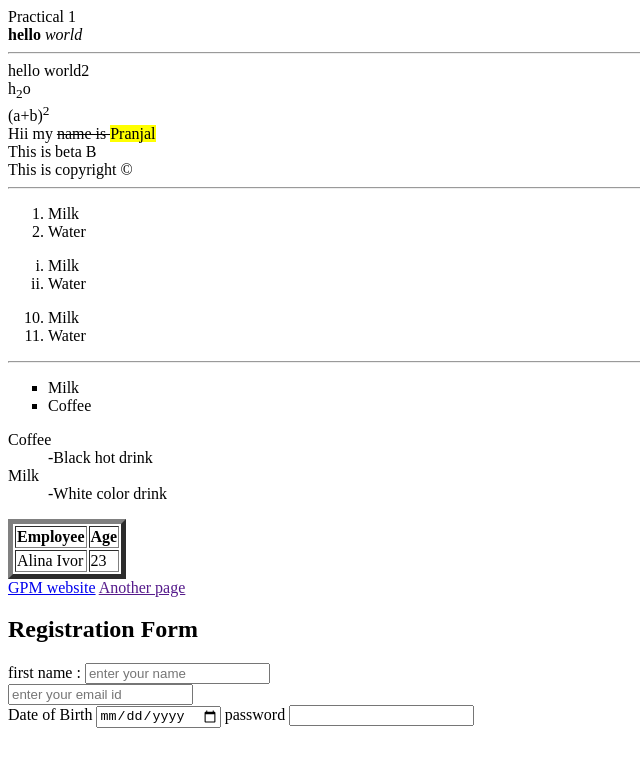
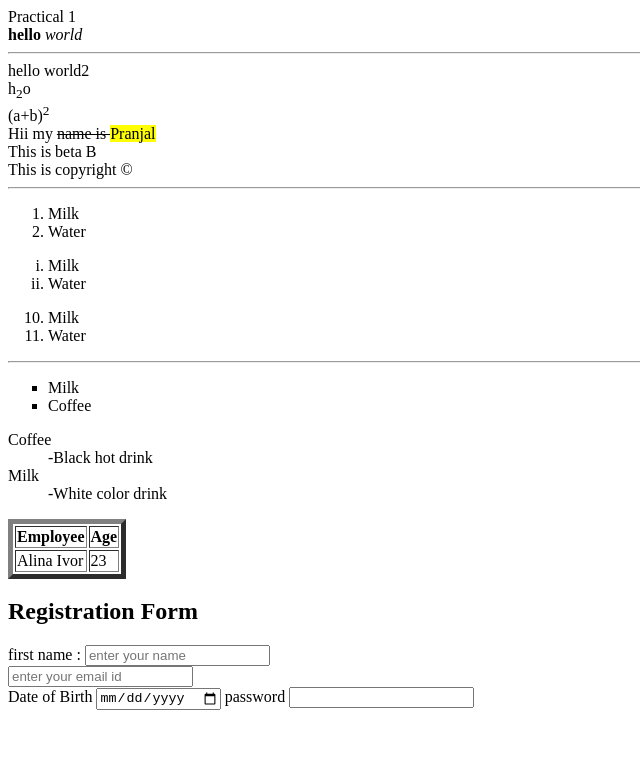
Before and after one commit to Pranjalll2/webtechnology, a plain HTML site: page practical.html in a window 1280 px wide. Shown: the whole page, without its empty margins (0-640 px from the left). Drawn offline with Linux system fonts and the light colour scheme.

Commit message:
Update practical.html

```diff
--- a/practical.html
+++ b/practical.html
@@ -49,8 +49,6 @@ Hii my <del> name is </del><mark> Pranjal </mark>
       <td>Alina Ivor</td>
       <td>23</td>
 </table>
-<a href="https://gpmumbai.ac.in/gpmweb/"> GPM website</a>
-<a href=""C:\Users\Pranjal R Sutar\Desktop\index.html"">Another page</a>
 
 <h2>Registration Form</h2>
 <form>
```
